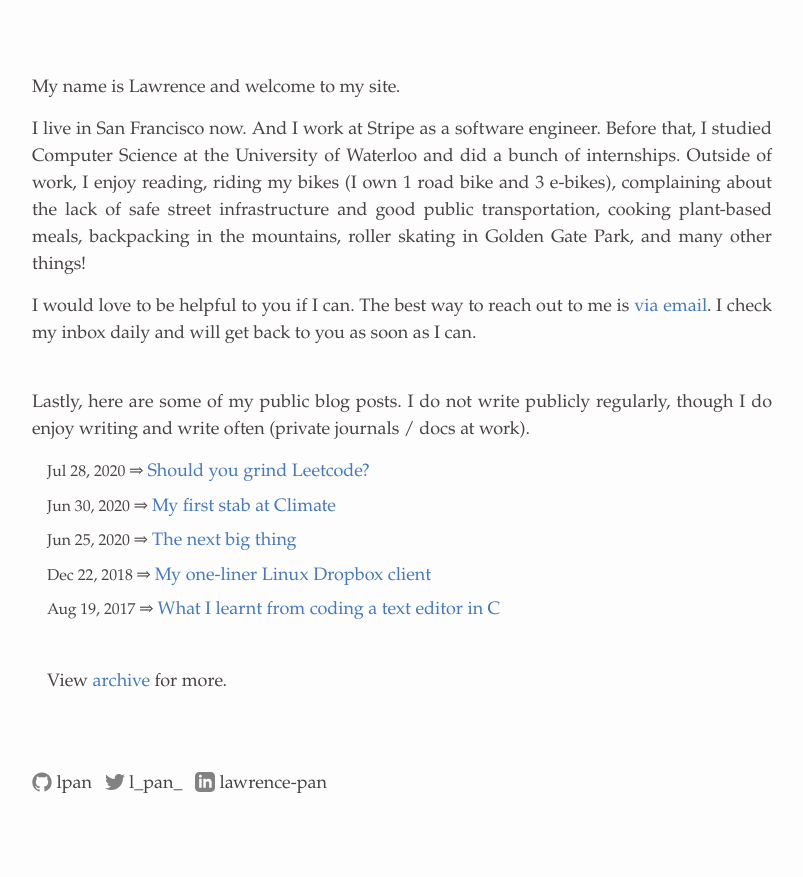
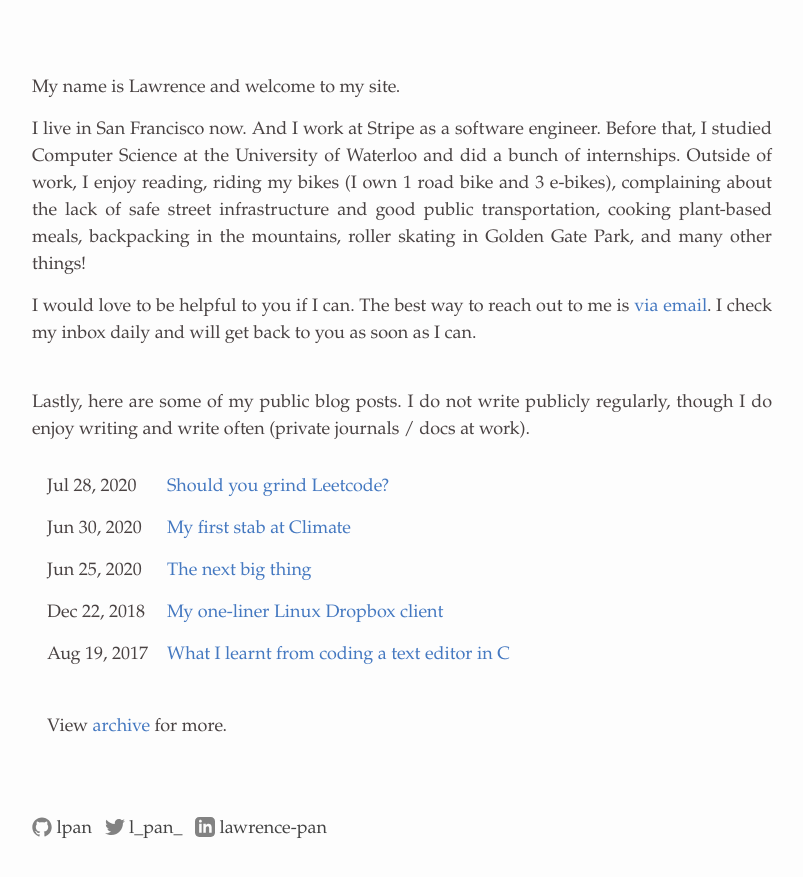
Before and after one commit to lpan/lpan.github.io, a Jekyll site: the page built from index.html, in a window 1280 px wide. Shown: the top 877 px of the page, without its empty margins (238-1041 px from the left). Built offline with Jekyll 4.4.1, drawn with Linux system fonts in a browser that asks for light colours.

Commit message:
get rid of the arrow

```diff
--- a/_sass/_layout.scss
+++ b/_sass/_layout.scss
@@ -76,16 +76,12 @@
 }
 
 .home > .writing {
+  margin-top: $spacing-unit;
+  @include media-query($on-palm) {
+  }
+
   h2 {
     margin-top: $spacing-unit;
-  }
-
-  h4.divider {
-    margin: $spacing-unit;
-
-    @include media-query($on-palm) {
-      margin: $spacing-unit 0;
-    }
   }
 
   p {
@@ -102,21 +98,14 @@
   }
 
   > li {
-    margin-bottom: $spacing-unit / 4;
+    display: grid;
+    grid-template-columns: $spacing-unit * 4 $spacing-unit * 12;
+    margin-bottom: $spacing-unit / 2;
 
     @include media-query($on-palm) {
-      margin-bottom: $spacing-unit / 2;
-    }
-
-    .post-meta {
-      font-size: $small-font-size;
-    }
-
-    .post-break {
-      display: none;
-      @include media-query($on-palm) {
-        display: inline;
-      }
+      grid-template-columns: 30vw 55vw;
+      // Using vw to better display on phones with various sizes
+      // grid-template-columns: $spacing-unit * 3.5 $spacing-unit * 6.5;
     }
 
     .post-link {
--- a/archive.html
+++ b/archive.html
@@ -10,10 +10,7 @@ permalink: /archive/
     <li>
       <span class="post-meta">{{ post.date | date: "%b %d, %Y" }}</span>
 
-      <br class="post-break">
-
       <span class="post-link">
-        <span>&rArr;</span>
         <a href="{{ post.url | prepend: site.baseurl }}">
           {{ post.title }}
         </a>
--- a/index.html
+++ b/index.html
@@ -40,10 +40,7 @@ layout: default
       <li>
         <span class="post-meta">{{ post.date | date: "%b %d, %Y" }}</span>
 
-        <br class="post-break">
-
         <span class="post-link">
-          <span>&rArr;</span>
           <a href="{{ post.url | prepend: site.baseurl }}">
             {{ post.title }}
           </a>
```
